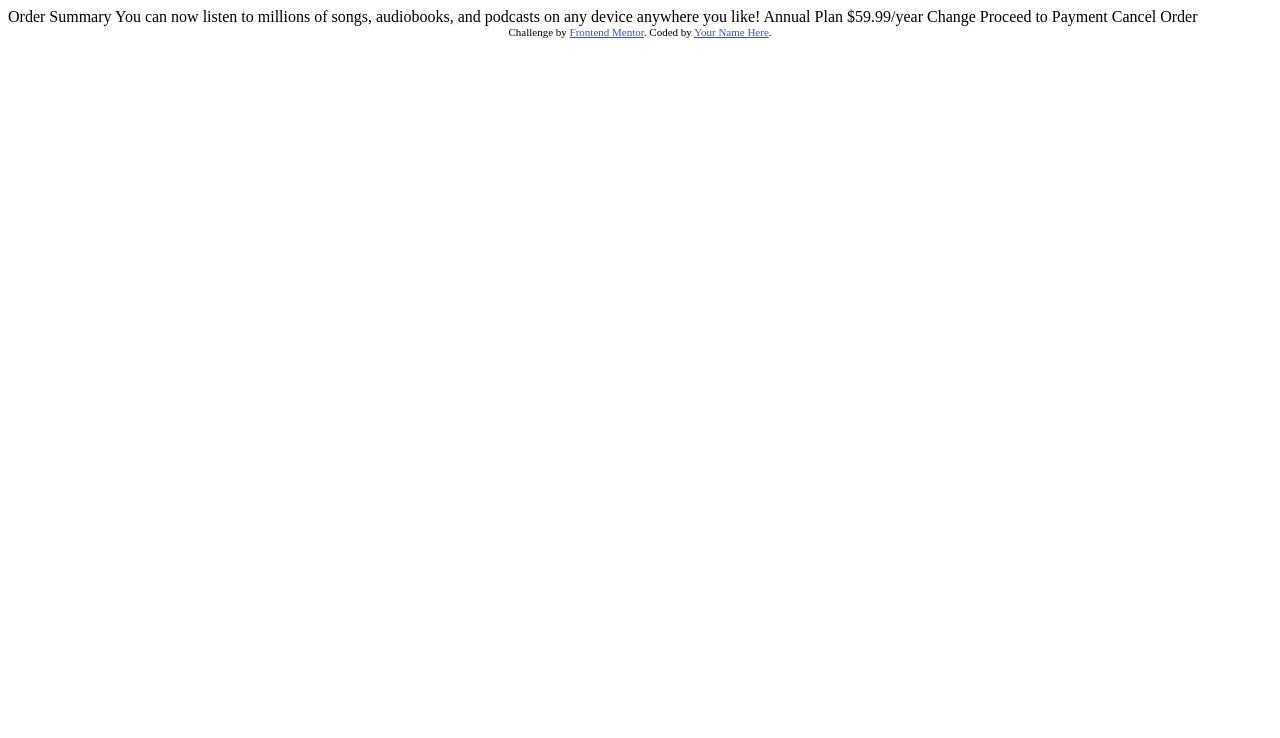
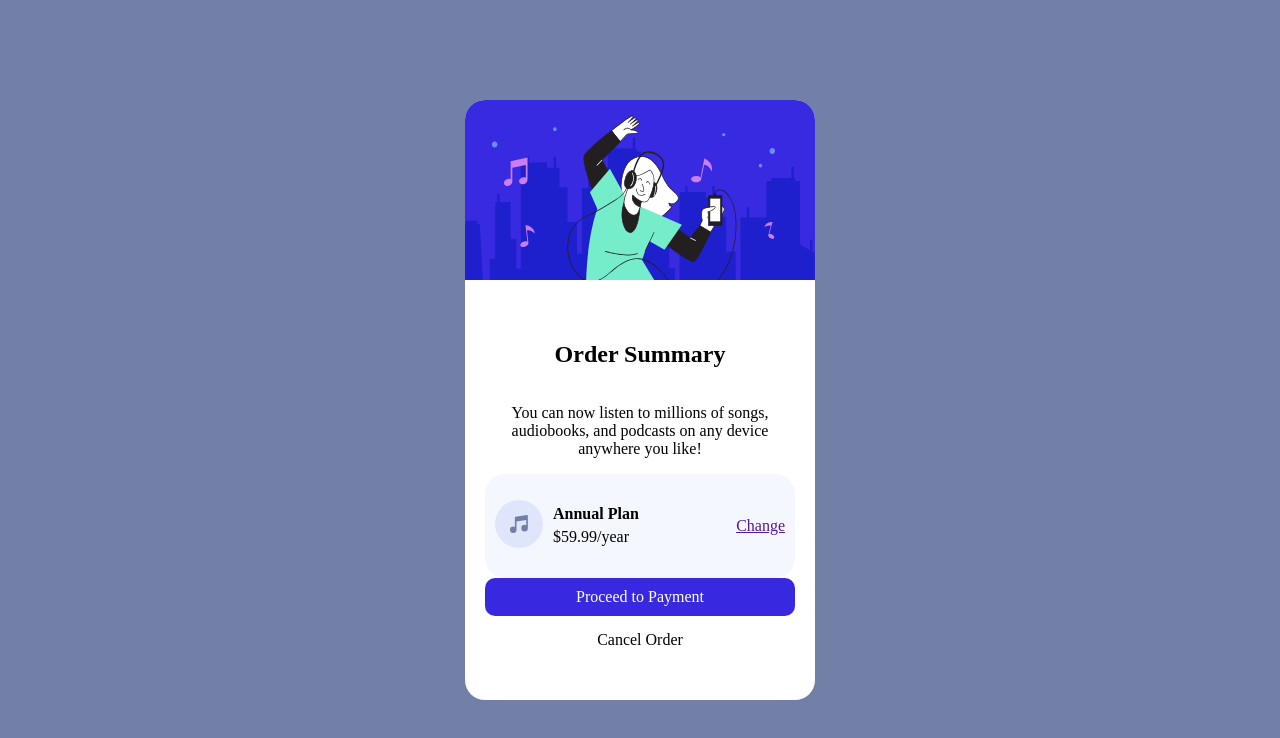
Before and after one commit to JayFullCode/Order_Summary_Card, a plain HTML site: page index.html in a window 1280 px wide. Drawn offline with Linux system fonts and the light colour scheme.

Commit message:
Update: v1 html+css

```diff
--- a/index.html
+++ b/index.html
@@ -5,6 +5,7 @@
   <meta name="viewport" content="width=device-width, initial-scale=1.0"> <!-- displays site properly based on user's device -->
 
   <link rel="icon" type="image/png" sizes="32x32" href="./images/favicon-32x32.png">
+  <link rel="stylesheet" href="style.css">
 
   <title>Frontend Mentor | Order summary card</title>
 
@@ -16,7 +17,7 @@
 </head>
 <body>
 
-  Order Summary
+  <!-- Order Summary
 
   You can now listen to millions of songs, audiobooks, and podcasts on any
   device anywhere you like!
@@ -27,11 +28,34 @@
   Change
 
   Proceed to Payment
-  Cancel Order
+  Cancel Order -->
 
-  <div class="attribution">
-    Challenge by <a href="https://www.frontendmentor.io?ref=challenge" target="_blank">Frontend Mentor</a>.
-    Coded by <a href="#">Your Name Here</a>.
+  <div id="card">
+
+    <div id="order-image">
+      <img src="images/illustration-hero.svg" alt="">
+    </div>
+
+    <div id="order-body">
+      <h2>Order Summary</h2>
+      <p>You can now listen to millions of songs, audiobooks, and podcasts on any
+        device anywhere you like!</p>
+
+      <div id="annual-plan">
+        <p><img src="images/icon-music.svg" alt=""></p>
+        <div id="info-plan">
+          <div id="title">Annual Plan</div>
+          <div>$59.99/year</div>
+        </div>
+        <a href="">Change</a>
+      </div>
+
+      <div id="payment">Proceed to Payment</div>
+      <div id="cancel">Cancel Order</div>
+
+    </div>
+
   </div>
+
 </body>
 </html>
--- /dev/null
+++ b/style.css
@@ -0,0 +1,116 @@
+*{
+    box-sizing: border-box;
+}
+
+html , body{
+    margin: 0;
+    padding: 0;
+
+    height: 100%;
+
+    background-color: hsl(224, 23%, 55%);
+
+    display: flex;
+    justify-content: center;
+    align-items: center;
+}
+
+#card{
+    width: 350px;
+    height: 600px;
+    border-radius: 20px;
+
+    background-color: white;
+}
+
+#order-image{
+    height: 30%;
+
+    border-radius: 20px 20px 0px 0px;
+}
+
+#order-image img{
+    width: 100%;
+    height: 100%;
+
+    border-radius: 20px 20px 0px 0px;
+}
+
+
+/********* BODY ********/
+
+
+#order-body{
+    height: 70%;
+
+    border-radius: 0px 0px 20px 20px;
+
+    display: flex;
+    flex-direction: column;
+    justify-content: center;
+    align-items: center;
+
+    padding: 0px 20px;
+
+
+}
+
+p{
+    text-align: center;
+}
+
+#annual-plan{
+    background-color: hsl(225, 100%, 98%);
+    width: 100%;
+
+    display: flex;
+
+    border-radius: 20px;
+
+    padding: 10px;
+
+    display: flex;
+    justify-content: center;
+    align-items: center;
+}
+
+#info-plan{
+
+    display: flex;
+    flex-direction: column;
+    justify-content: center;
+    flex: 1;
+    margin-left: 10px;
+
+}
+
+#info-plan #title{
+    font-weight: bold;
+    margin-bottom: 5px;
+}
+
+#annual-plan a{
+    text-align: center;
+}
+
+#payment{
+    background-color: hsl(245, 75%, 52%);
+
+    width: 100%;
+    padding: 10px;
+
+    text-align: center;
+
+    border-radius: 10px;
+    color: white;
+}
+
+#cancel{
+
+    width: 100%;
+    padding: 10px;
+
+    text-align: center;
+
+    margin-top: 5px;
+}
```
